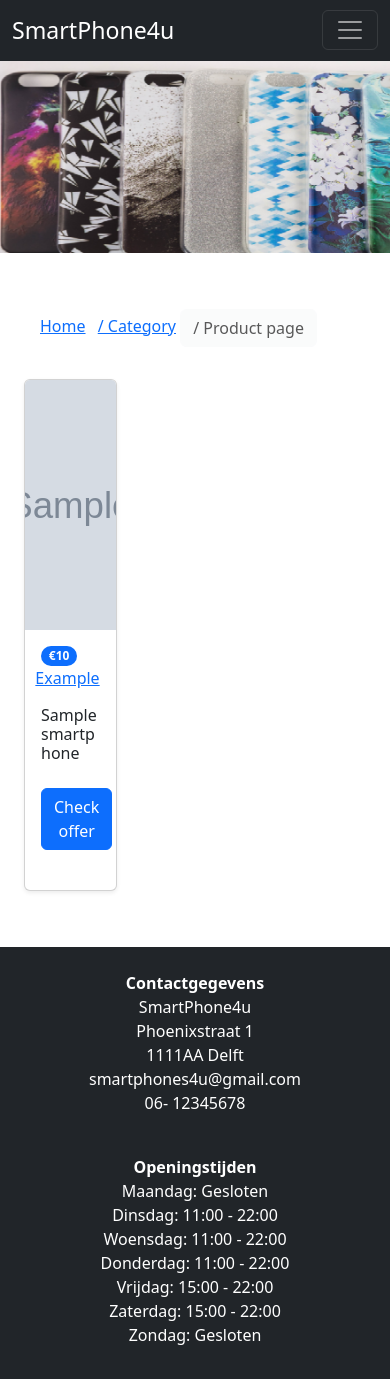
After one commit to Ayman-Berkane/PHP, a PHP site: page /products-page.php?id=1 in a window 390 px wide. The commit adds this page. Run offline with PHP 8.4, Linux system fonts and the light colour scheme; tables that the repository leaves empty or names only in its code hold one stand-in row (values such as "Sample post"); grey boxes marked "Sample" are stand-in pictures; data that the repository does not hold is empty.

Commit message:
smartphones4u
-done!

```diff
--- /dev/null
+++ b/SmartPhones4u/products-page.php
@@ -0,0 +1,67 @@
+<?php
+$db = new PDO('mysql:host=localhost;dbname=smartphone4u', 'root', '');
+$query = $db->prepare("SELECT * FROM smartphones WHERE vendor_id=" . $_GET['id']);
+$query->execute();
+
+$smartphones = $query->fetchAll(PDO::FETCH_ASSOC);
+?>
+
+<!doctype html>
+<html lang="en">
+<head>
+    <meta charset="UTF-8">
+    <meta name="viewport"
+          content="width=device-width, user-scalable=no, initial-scale=1.0, maximum-scale=1.0, minimum-scale=1.0">
+    <meta http-equiv="X-UA-Compatible" content="ie=edge">
+    <title>Document</title>
+    <link href="https://cdn.jsdelivr.net/npm/bootstrap@5.3.3/dist/css/bootstrap.min.css" rel="stylesheet"
+          integrity="sha384-QWTKZyjpPEjISv5WaRU9OFeRpok6YctnYmDr5pNlyT2bRjXh0JMhjY6hW+ALEwIH" crossorigin="anonymous">
+    <script src="https://cdn.jsdelivr.net/npm/bootstrap@5.3.3/dist/js/bootstrap.bundle.min.js"
+            integrity="sha384-YvpcrYf0tY3lHB60NNkmXc5s9fDVZLESaAA55NDzOxhy9GkcIdslK1eN7N6jIeHz"
+            crossorigin="anonymous"></script>
+    <style>
+        img {
+            height: 250px;
+            object-fit: cover;
+            width: 100%;
+        }
+    </style>
+</head>
+
+<body>
+<?php require 'header.php'?>
+<main>
+    <div class="container-fluid bg-transparent my-4 p-3" style="position: relative;">
+        <div class="row p-3">
+            <div class="col-12">
+                <a href="index.php" class="mx-2">Home</a>
+                <a href="category-page.php">/ Category</a>
+                <a href="#" class="btn btn-light disabled" tabindex="-1" aria-disabled="true">/ Product page</a>
+            </div>
+        </div>
+        <div class="row row-cols-3 g-3">
+            <?php foreach ($smartphones as $smartphone) : ?>
+                <div class="col p-3">
+                    <div class="card shadow-sm img-fluid">
+                        <img src="<?= $smartphone['img'] ?>" class="card-img-top card-image"
+                             alt="<?= $smartphone['name'] ?>">
+                        <div class="card-body">
+                            <div class="clearfix mb-3">
+                                <span class="float-start badge rounded-pill bg-primary">€<?= $smartphone['price'] ?></span>
+                                <span class="float-end"><a href="#">Example</a></span>
+                            </div>
+                            <h6 class="card-title"><?= $smartphone['name'] ?></h6>
+                            <div class="d-grid gap-2 my-4">
+                                <a href="?id=<?= htmlspecialchars($data['id']) ?>"
+                                   class="btn btn-primary text-white">Check offer</a>
+                            </div>
+                        </div>
+                    </div>
+                </div>
+            <?php endforeach; ?>
+        </div>
+    </div>
+</main>
+<?php require 'footer.php' ?>
+</body>
+</html>
```
Also changed, not shown: SmartPhones4u/category-page.php (+15 -2 lines).
